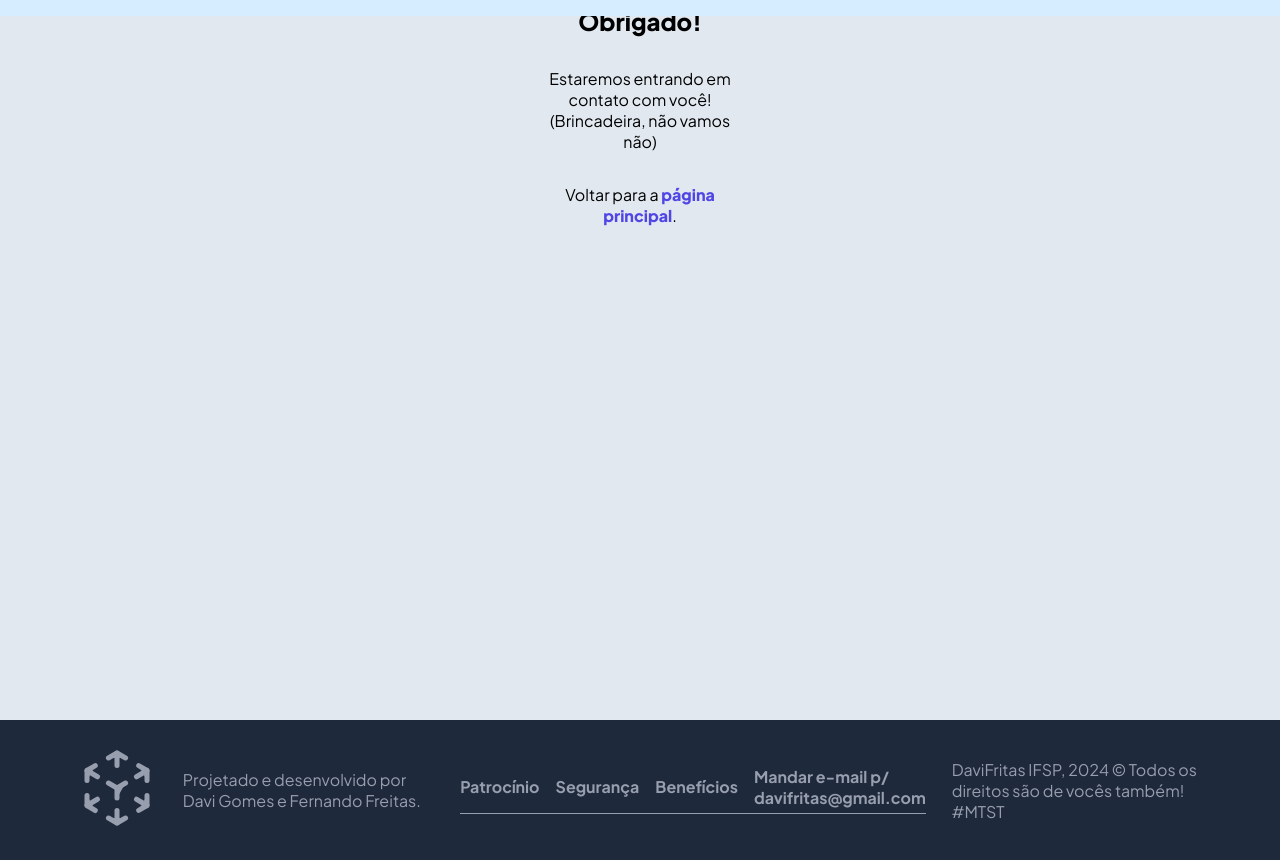
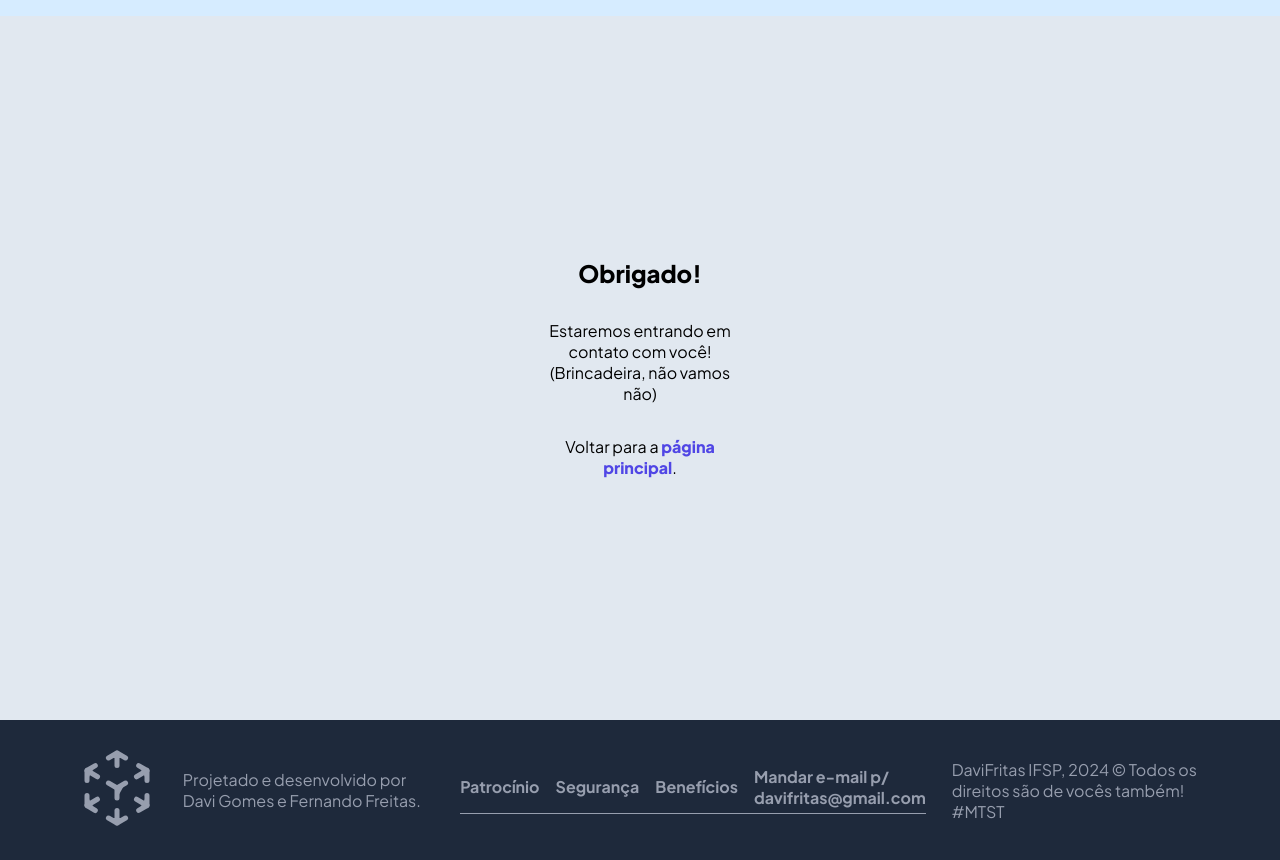
Before and after one commit to ferr-ffk/pag-contato-interativa, a plain HTML site: page email-enviado.html in a window 1280 px wide. Shown: the part 80-940 px from the top of the page. Drawn offline with Linux system fonts and the light colour scheme.

Commit message:
atualizar layout de página

```diff
--- a/styles/style.css
+++ b/styles/style.css
@@ -49,8 +49,15 @@ a {
   font-weight: bold;
 }
 
+/* Para que a navbar complete o main para deixar o tamanho total da tela */
 main {
   min-height: calc(100dvh - var(--altura-navbar));
+}
+
+main:has(.layout-centralizado) {
+  display: flex;
+  align-items: center;
+  justify-content: center;
 }
 
 ul {
@@ -195,7 +202,7 @@ span.claro {
   height: var(--tamanho);
   width: var(--tamanho);
 
-  margin: auto;
+  margin-inline: auto;
 
   display: flex;
   flex-direction: column;
```
